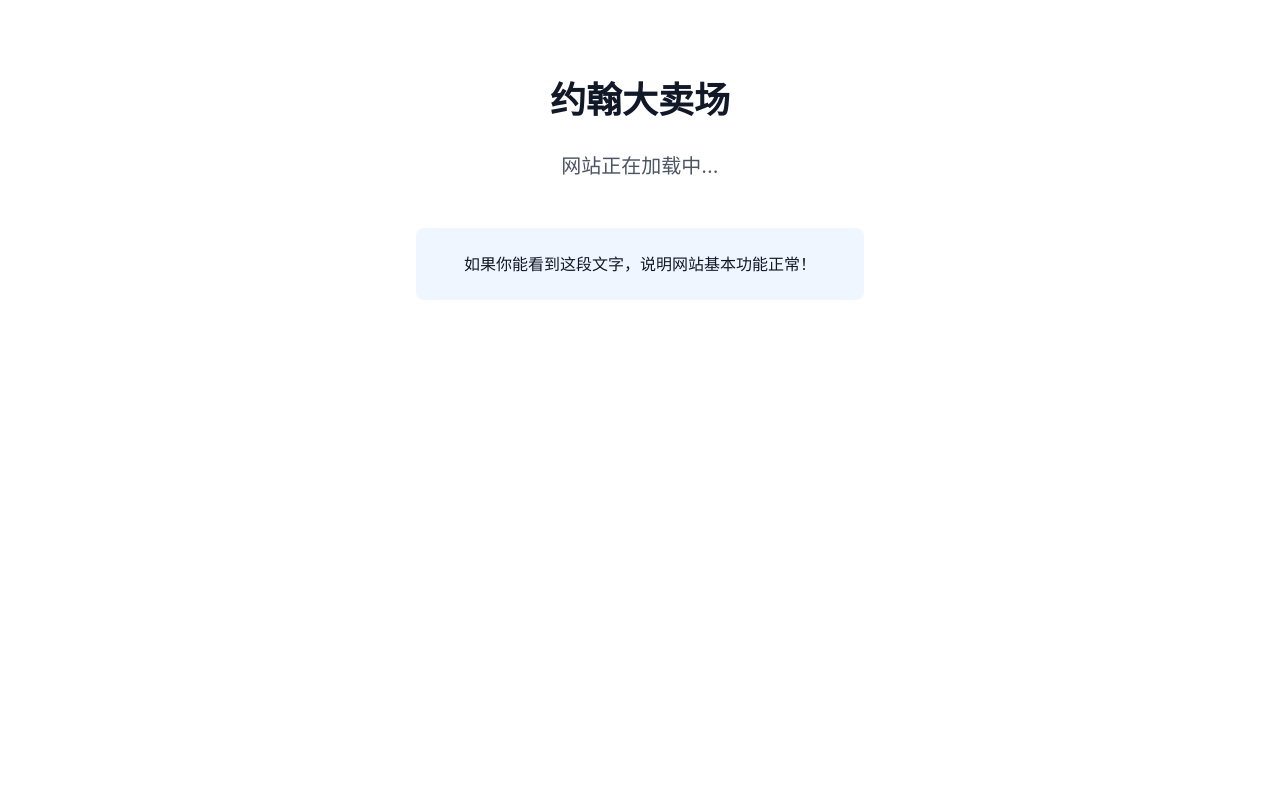
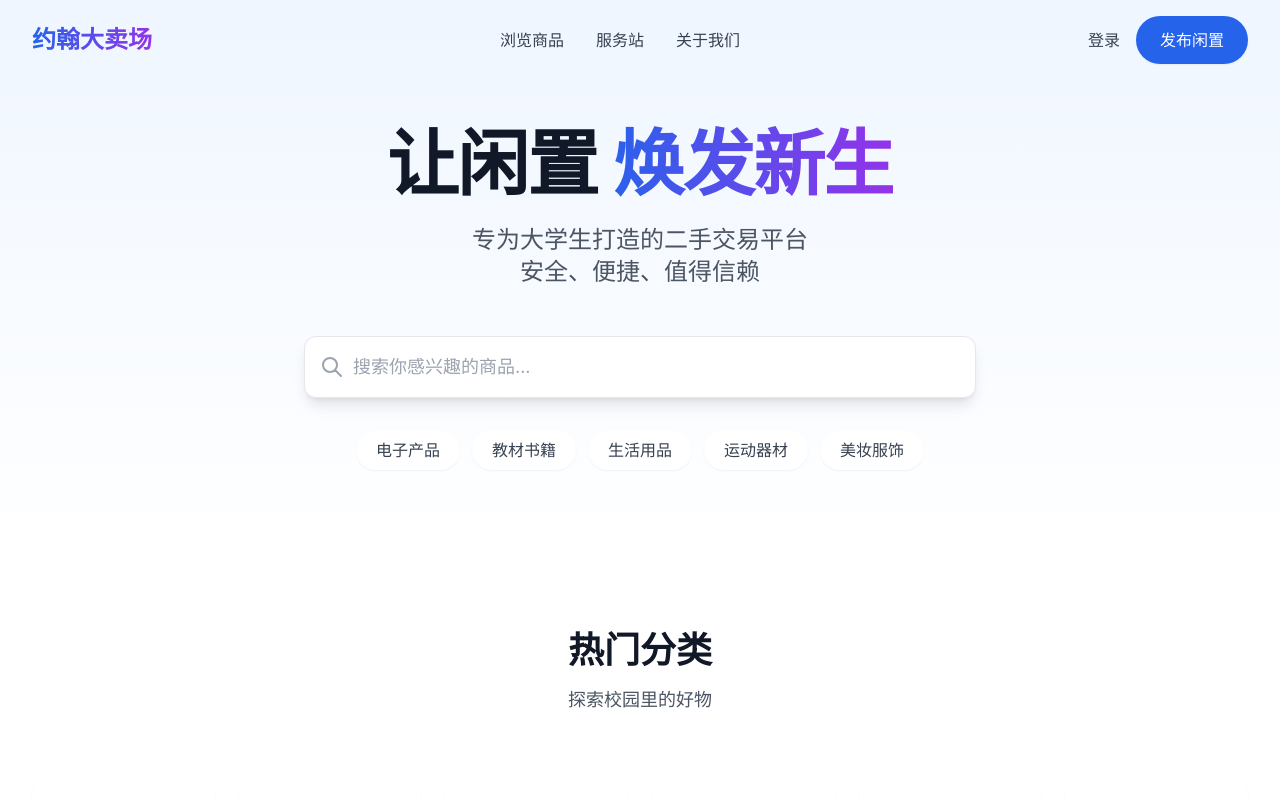
Before and after one commit to lllujohn/yuehan_damaichang, a Next.js app: page / in a window 1280 px wide. Shown: the top 800 px of the page. Built offline with nearby package versions, Linux system fonts and the light colour scheme.

Commit message:
Restore: 恢复完整网站内容

```diff
--- a/app/page.tsx
+++ b/app/page.tsx
@@ -1,17 +1,19 @@
+import Navbar from '@/components/Navbar'
+import Hero from '@/components/Hero'
+import Categories from '@/components/Categories'
+import FeaturedProducts from '@/components/FeaturedProducts'
+import Features from '@/components/Features'
+import Footer from '@/components/Footer'
+
 export default function Home() {
   return (
-    <main className="min-h-screen bg-white">
-      <div className="container mx-auto px-4 py-20">
-        <h1 className="text-4xl font-bold text-center mb-8">
-          约翰大卖场
-        </h1>
-        <p className="text-xl text-center text-gray-600 mb-12">
-          网站正在加载中...
-        </p>
-        <div className="max-w-md mx-auto bg-blue-50 p-6 rounded-lg">
-          <p className="text-center">如果你能看到这段文字，说明网站基本功能正常！</p>
-        </div>
-      </div>
+    <main className="min-h-screen">
+      <Navbar />
+      <Hero />
+      <Categories />
+      <FeaturedProducts />
+      <Features />
+      <Footer />
     </main>
   )
 }
```
